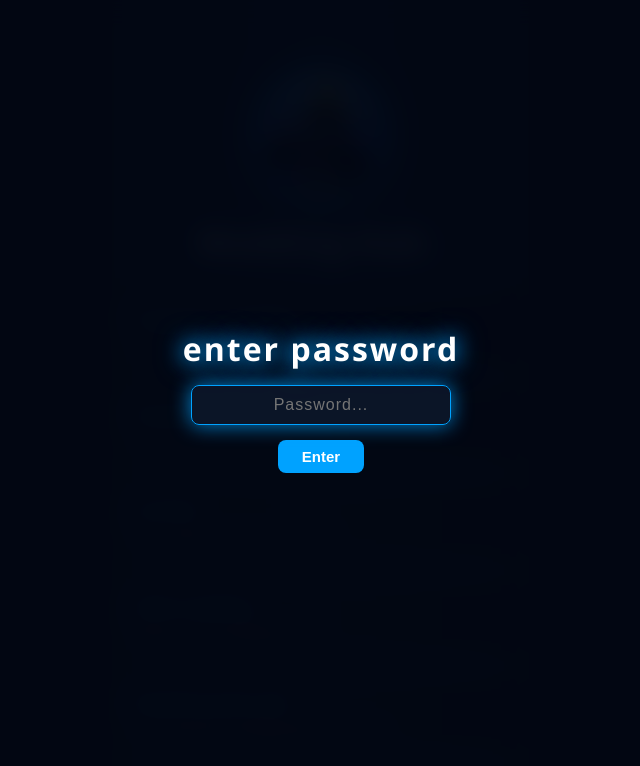
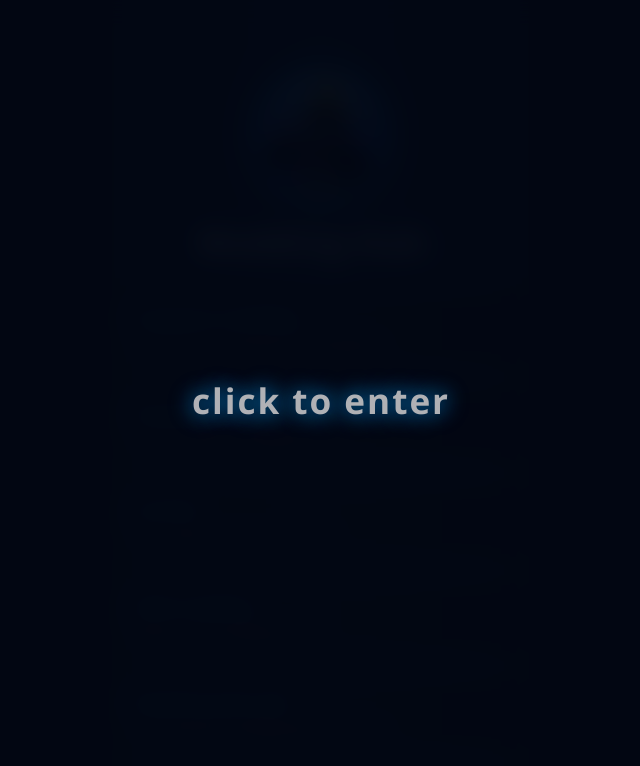
Before and after one commit to OGAdamVR/OGAdamVR, a plain HTML site: page index.html in a window 1280 px wide. Shown: the top 766 px of the page, without its empty margins (319-959 px from the left). Drawn offline with Linux system fonts and the light colour scheme.

Commit message:
Update index.html

```diff
--- a/index.html
+++ b/index.html
@@ -35,6 +35,7 @@
             display: flex;
             align-items: center;
             justify-content: center;
+            cursor: pointer;
             transition: opacity 0.6s ease, visibility 0.6s ease;
         }
         #enter-overlay.hidden {
@@ -43,52 +44,17 @@
             pointer-events: none;
         }
         .enter-box h2 {
-            font-size: 32px;
+            font-size: 36px;
             color: #ffffff;
-            margin: 0 0 15px 0;
+            margin: 0;
             text-shadow: 0 0 20px #00a2ff, 0 0 30px rgba(0, 162, 255, 0.6);
             font-weight: 800;
             letter-spacing: 2px;
+            animation: pulse 1.5s infinite ease-in-out;
         }
-        .enter-box input[type="password"] {
-            padding: 10px 16px;
-            font-size: 16px;
-            border-radius: 8px;
-            border: 1px solid #00a2ff;
-            background: rgba(13, 23, 42, 0.9);
-            color: #ffffff;
-            outline: none;
-            text-align: center;
-            box-shadow: 0 0 10px rgba(0, 162, 255, 0.3);
-            width: 260px;
-            letter-spacing: 1px;
-        }
-        .enter-box input[type="password"]:focus {
-            box-shadow: 0 0 20px rgba(0, 162, 255, 0.8);
-        }
-        .enter-box button {
-            display: block;
-            margin: 15px auto 0 auto;
-            padding: 8px 24px;
-            font-size: 15px;
-            font-weight: bold;
-            color: #ffffff;
-            background: #00a2ff;
-            border: none;
-            border-radius: 8px;
-            cursor: pointer;
-            transition: background 0.2s, box-shadow 0.2s;
-        }
-        .enter-box button:hover {
-            background: #38bdf8;
-            box-shadow: 0 0 15px #00a2ff;
-        }
-        #error-msg {
-            color: #ff4d4d;
-            margin-top: 12px;
-            font-size: 14px;
-            display: none;
-            text-shadow: 0 0 8px rgba(255, 77, 77, 0.6);
+        @keyframes pulse {
+            0%, 100% { opacity: 1; transform: scale(1); }
+            50% { opacity: 0.6; transform: scale(0.97); }
         }
 
         /* Lightning Canvas Overlay */
@@ -238,13 +204,10 @@
 </head>
 <body>
 
-    <!-- CLICK TO ENTER & PASSWORD OVERLAY -->
-    <div id="enter-overlay">
+    <!-- CLICK TO ENTER OVERLAY -->
+    <div id="enter-overlay" onclick="enterSite()">
         <div class="enter-box">
-            <h2>enter password</h2>
-            <input type="password" id="pass-input" placeholder="Password..." onkeydown="checkKey(event)" autofocus>
-            <button onclick="enterSite()">Enter</button>
-            <p id="error-msg">Incorrect password</p>
+            <h2>click to enter</h2>
         </div>
     </div>
 
@@ -317,7 +280,7 @@
             </div>
         </div>
 
-        <!-- SUB PAGE: FANGAME MODDING (1 Link, 1 File Download) -->
+        <!-- SUB PAGE: FANGAME MODDING -->
         <div id="fangame" class="page">
             <button class="back-btn" onclick="openPage('home')">← Back to Main Menu</button>
 
@@ -331,7 +294,7 @@
             </a>
         </div>
 
-        <!-- SUB PAGE: STANDALONE MODS (3 Links) -->
+        <!-- SUB PAGE: STANDALONE MODS -->
         <div id="standalone" class="page">
             <button class="back-btn" onclick="openPage('home')">← Back to Main Menu</button>
 
@@ -349,7 +312,7 @@
             </a>
         </div>
 
-        <!-- SUB PAGE: LIB FILES (1 Link, 1 File Download) -->
+        <!-- SUB PAGE: LIB FILES -->
         <div id="libs" class="page">
             <button class="back-btn" onclick="openPage('home')">← Back to Main Menu</button>
 
@@ -363,7 +326,7 @@
             </a>
         </div>
 
-        <!-- SUB PAGE: ADB MODDING (3 Links, 0 Files) -->
+        <!-- SUB PAGE: ADB MODDING -->
         <div id="adb" class="page">
             <button class="back-btn" onclick="openPage('home')">← Back to Main Menu</button>
 
@@ -381,7 +344,7 @@
             </a>
         </div>
 
-        <!-- SUB PAGE: MODDING DISCORDS (6 Links) -->
+        <!-- SUB PAGE: MODDING DISCORDS -->
         <div id="discords" class="page">
             <button class="back-btn" onclick="openPage('home')">← Back to Main Menu</button>
 
@@ -411,7 +374,7 @@
             </a>
         </div>
 
-        <!-- SUB PAGE: ROOT TOOLS (2 Links) -->
+        <!-- SUB PAGE: ROOT TOOLS -->
         <div id="root" class="page">
             <button class="back-btn" onclick="openPage('home')">← Back to Main Menu</button>
 
@@ -428,12 +391,8 @@
 
     <!-- JavaScript Navigation, Typewriter, Audio & Lightning -->
     <script>
-        // Enter Screen Handler with Password Validation
+        // Enter Screen Handler (Automatically plays audio on click)
         function enterSite() {
-            const input = document.getElementById('pass-input').value;
-            const errorMsg = document.getElementById('error-msg');
-
-            if (input === 'modunlockanticheatbypass') {
             const overlay = document.getElementById('enter-overlay');
             overlay.classList.add('hidden');
 
@@ -441,16 +400,6 @@
             audio.play().catch(e => {
                 console.log('Audio playback blocked:', e);
             });
-            } else {
-                errorMsg.style.display = 'block';
-                document.getElementById('pass-input').value = '';
-            }
-        }
-
-        function checkKey(event) {
-            if (event.key === 'Enter') {
-                enterSite();
-            }
         }
 
         // Page Navigation Logic
```
Lines whose indentation alone changed are shown as unchanged.
